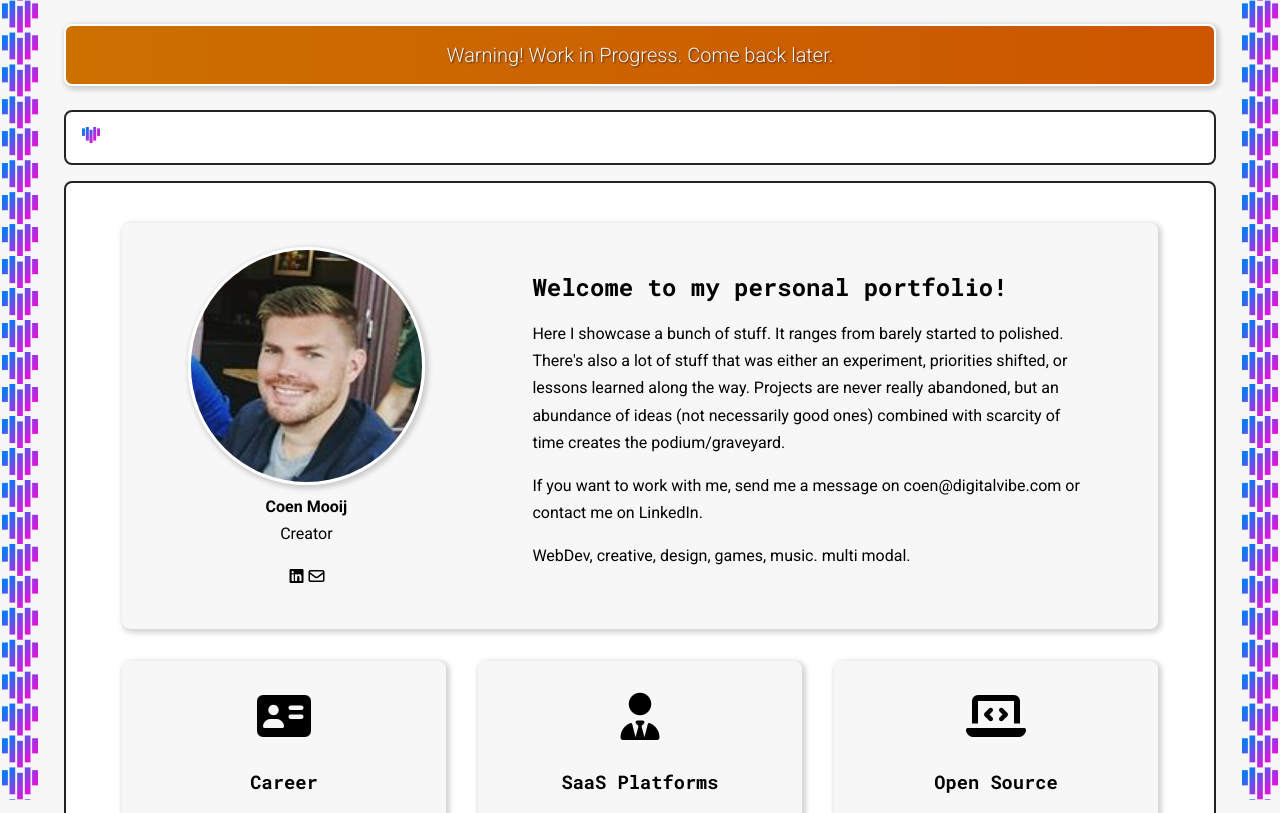
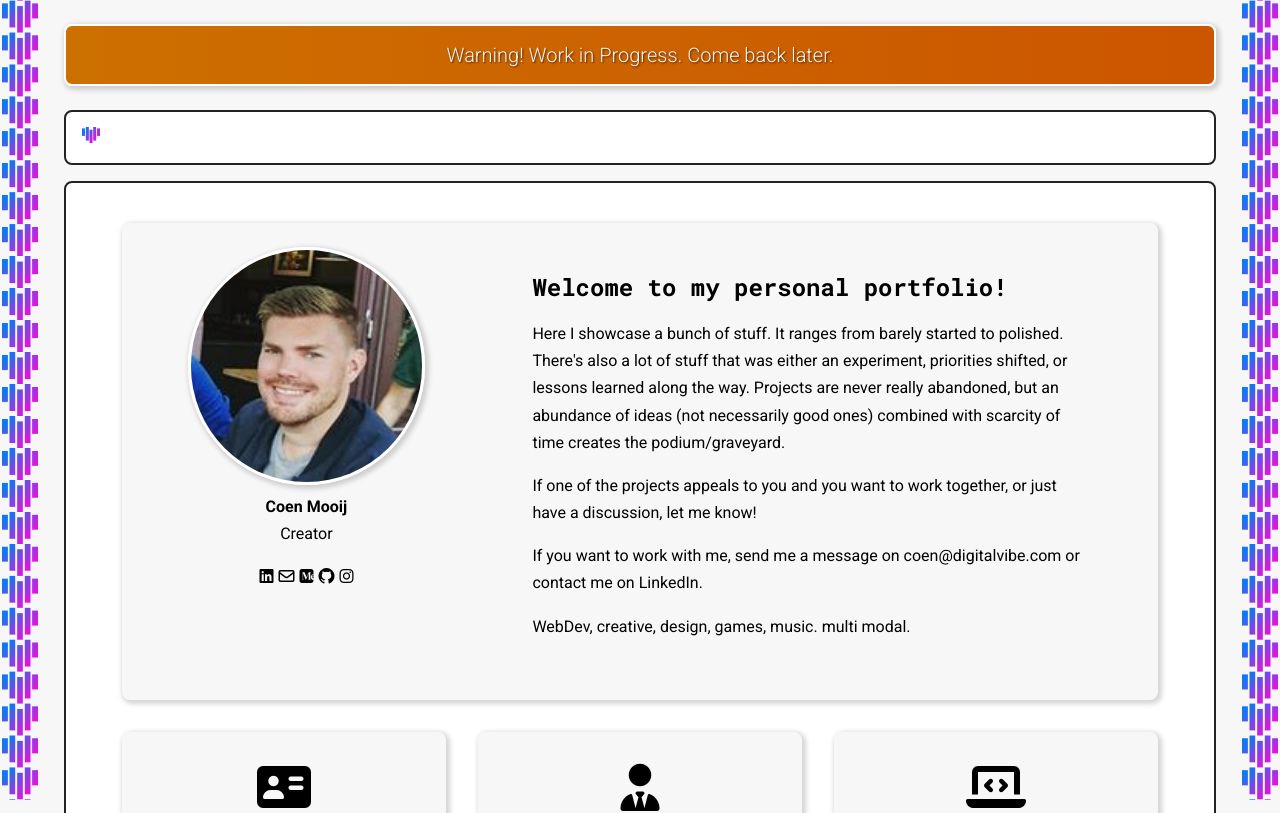
Before and after one commit to coenmooij/coenmooij.com, an Angular app: page / in a window 1280 px wide. Shown: the top 813 px of the page. Built offline with nearby package versions, Linux system fonts and the light colour scheme.

Commit message:
add some content

```diff
--- a/src/pages/home/home.page.html
+++ b/src/pages/home/home.page.html
@@ -7,6 +7,7 @@
       but an abundance of ideas (not necessarily good ones) combined with scarcity of time creates the
       podium/graveyard.
     </p>
+    <p>If one of the projects appeals to you and you want to work together, or just have a discussion, let me know!</p>
     <p>If you want to work with me, send me a message on {{ 'coen@digitalvibe.com' }} or contact me on LinkedIn.</p>
     <p>WebDev, creative, design, games, music. multi modal.</p>
 
@@ -17,6 +18,10 @@
       <p>Creator</p>
       <cm-icon icon="linkedin" set="brands"></cm-icon>
       <cm-icon icon="envelope" set="regular"></cm-icon>
+      <cm-icon icon="medium" set="brands"></cm-icon>
+      <cm-icon icon="github" set="brands"></cm-icon>
+      <cm-icon icon="instagram" set="brands"></cm-icon>
+
     </ng-container>
   </cm-feature-card>
 
```
